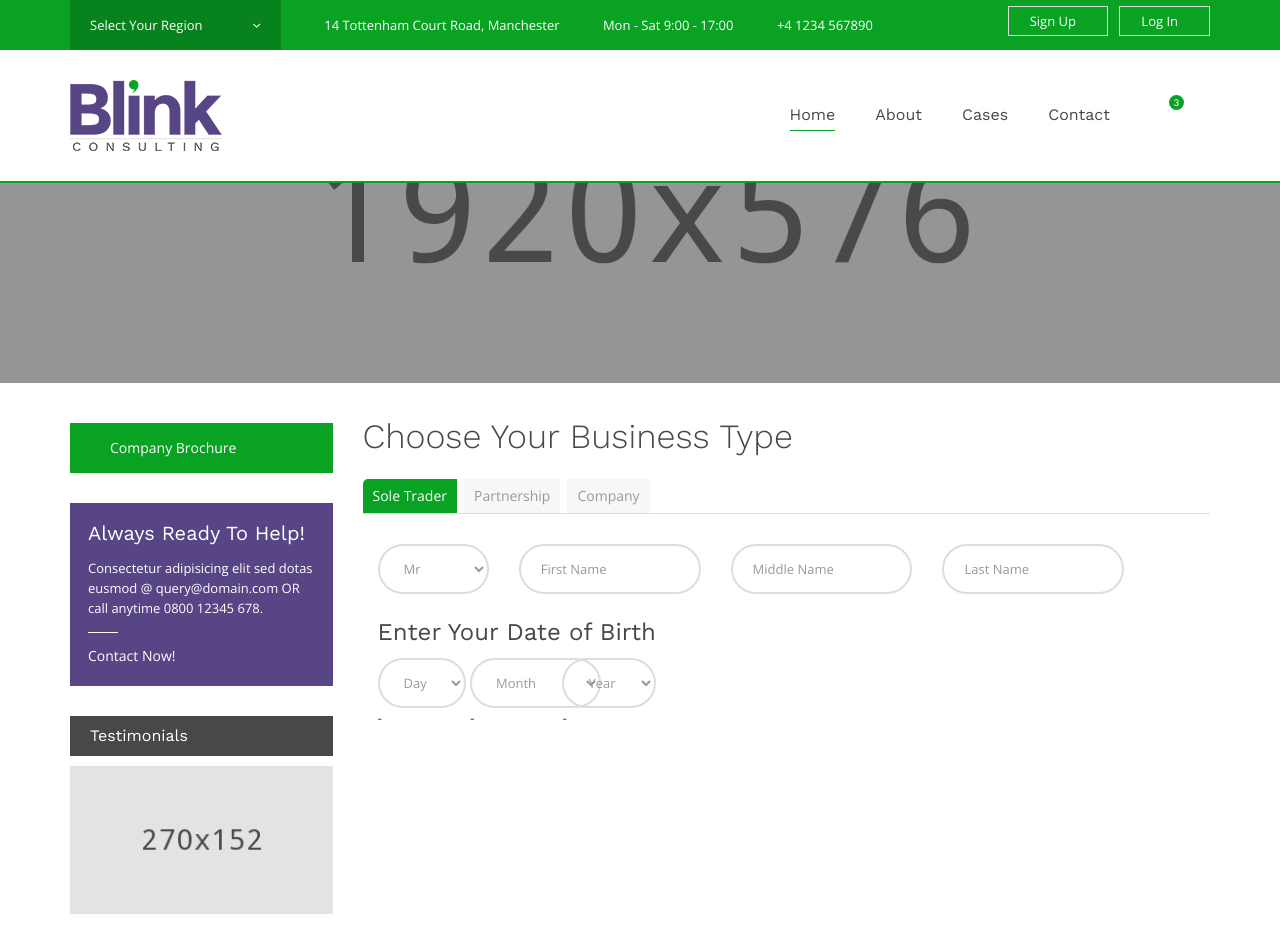
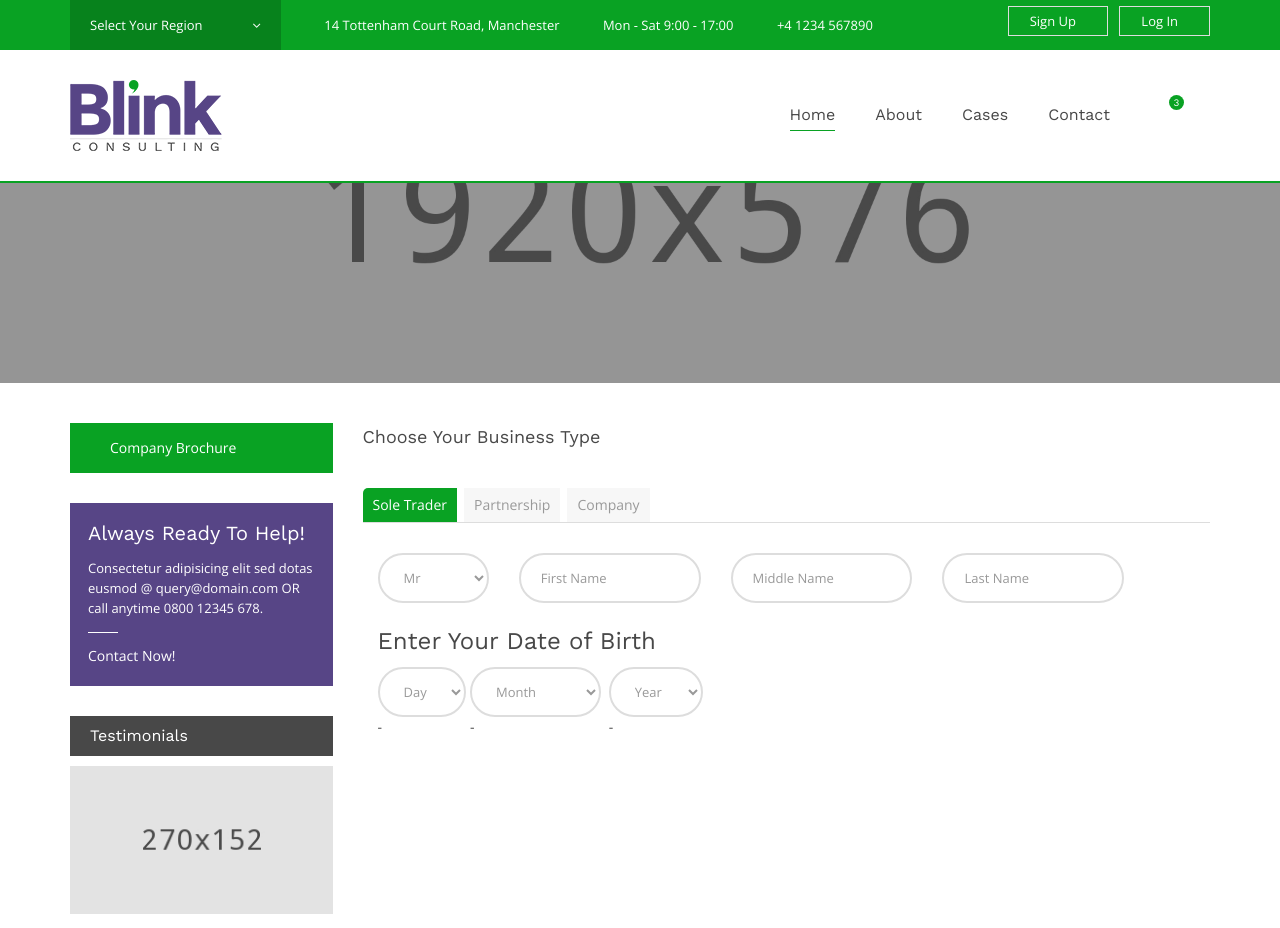
Before and after one commit to prasamsam/bmantra-laravel, a Laravel app: page /forms/abn-registration-sole-trader in a window 1280 px wide. Shown: the top 928 px of the page. Run offline with Laravel 8, Linux system fonts and the light colour scheme; data that the repository does not hold is empty; settings files or empty folders that the repository lacks are supplied; parts of the project's set-up code (start-up, migrations or seed data) failed here and were passed over; some libraries are stand-ins or nearby versions.

Commit message:
form updated

```diff
--- a/resources/views/Front/Page/Forms/abnformsole.blade.php
+++ b/resources/views/Front/Page/Forms/abnformsole.blade.php
@@ -36,7 +36,7 @@
                 <div id="tg-twocolumns" class="tg-twocolumns">
                     <div class="col-xs-12 col-sm-8 col-md-8 col-lg-9 pull-right">
                         <div class="tg-shortcodetitle">
-                            <h2>Choose Your Business Type</h2>
+                            <h4>Choose Your Business Type</h4>
                         </div>
                         <div class="row">
                             <div class="col-xs-12 col-sm-12 col-md-12 col-lg-12">
@@ -120,7 +120,7 @@
                                                         <option>31</option>
                                                     </select> -
                                                 </div>
-                                                            <div class="form-group col-md-2 col-lg-2">
+                                                            <div class="form-group col-md-3 col-lg-3">
                                                                 <select name="month" id="month">
                                                                     <option>Month</option>
                                                                     <option>January</option>
```
